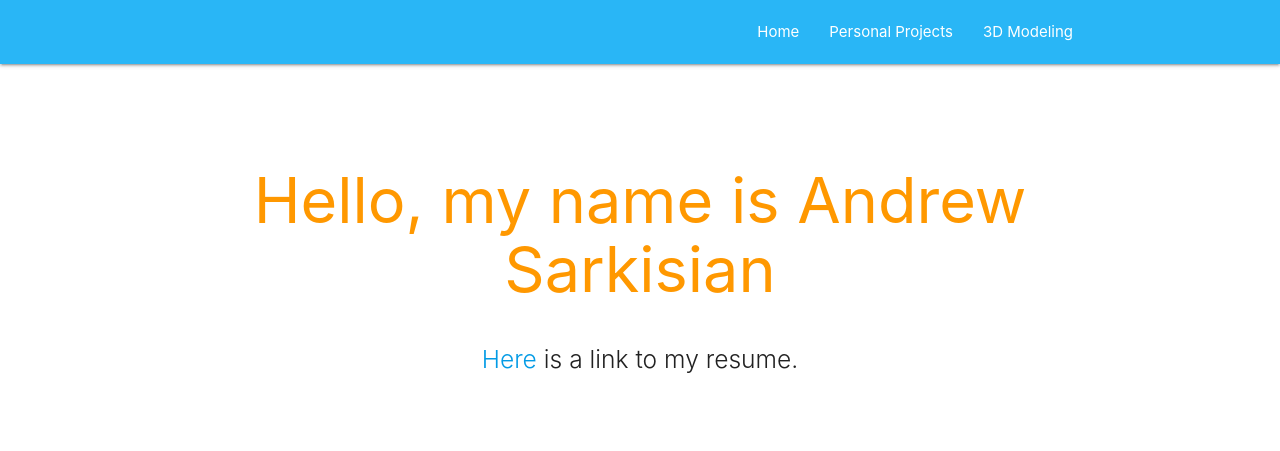
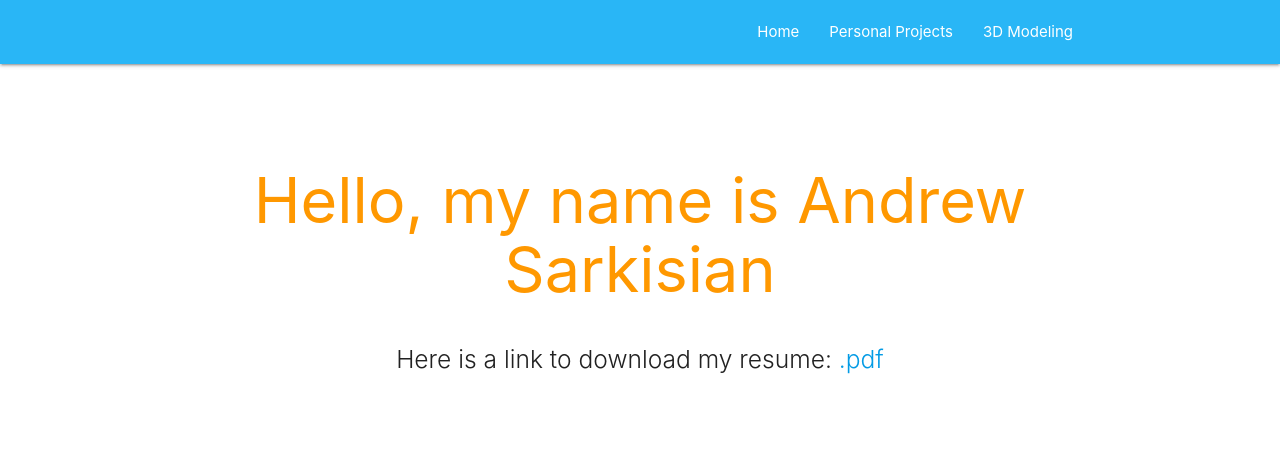
Before and after one commit to Bumpkin40/Bumpkin40.github.io, a plain HTML site: page index.html in a window 1280 px wide. Drawn offline with nearby package versions, Linux system fonts and the light colour scheme.

Commit message:
updating the reference to my resume

```diff
--- a/index.html
+++ b/index.html
@@ -44,7 +44,7 @@
       <br><br>
       <h1 class="header center orange-text">Hello, my name is Andrew Sarkisian</h1>
       <div class="row center">
-        <h5 class="header col s12 light"><a href="SarkisianResume.pdf" download>Here</a> is a link to my resume.</h5>
+        <h5 class="header col s12 light">Here is a link to download my resume: <a href="SarkisianResume.pdf" download>.pdf</a></h5>
       </div>
       <br><br>
 
```
